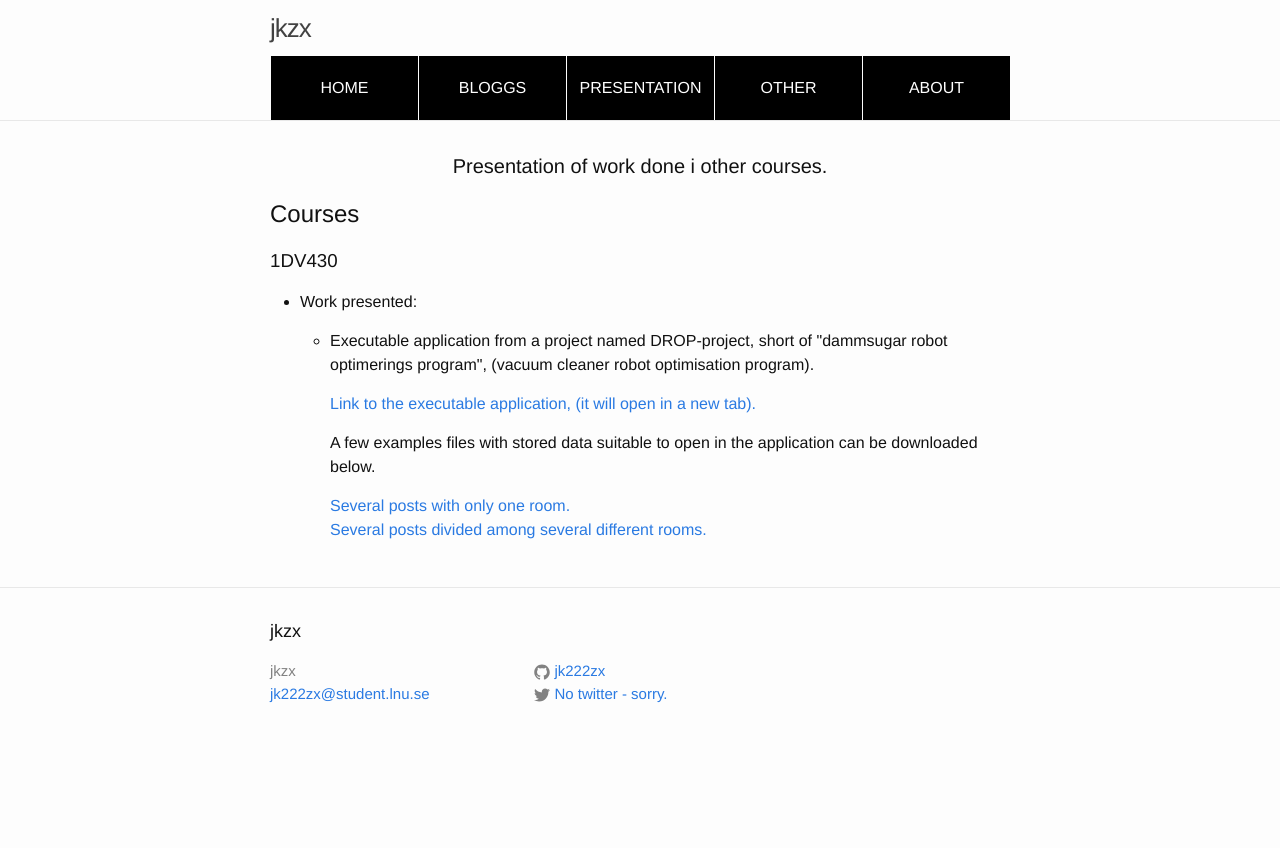
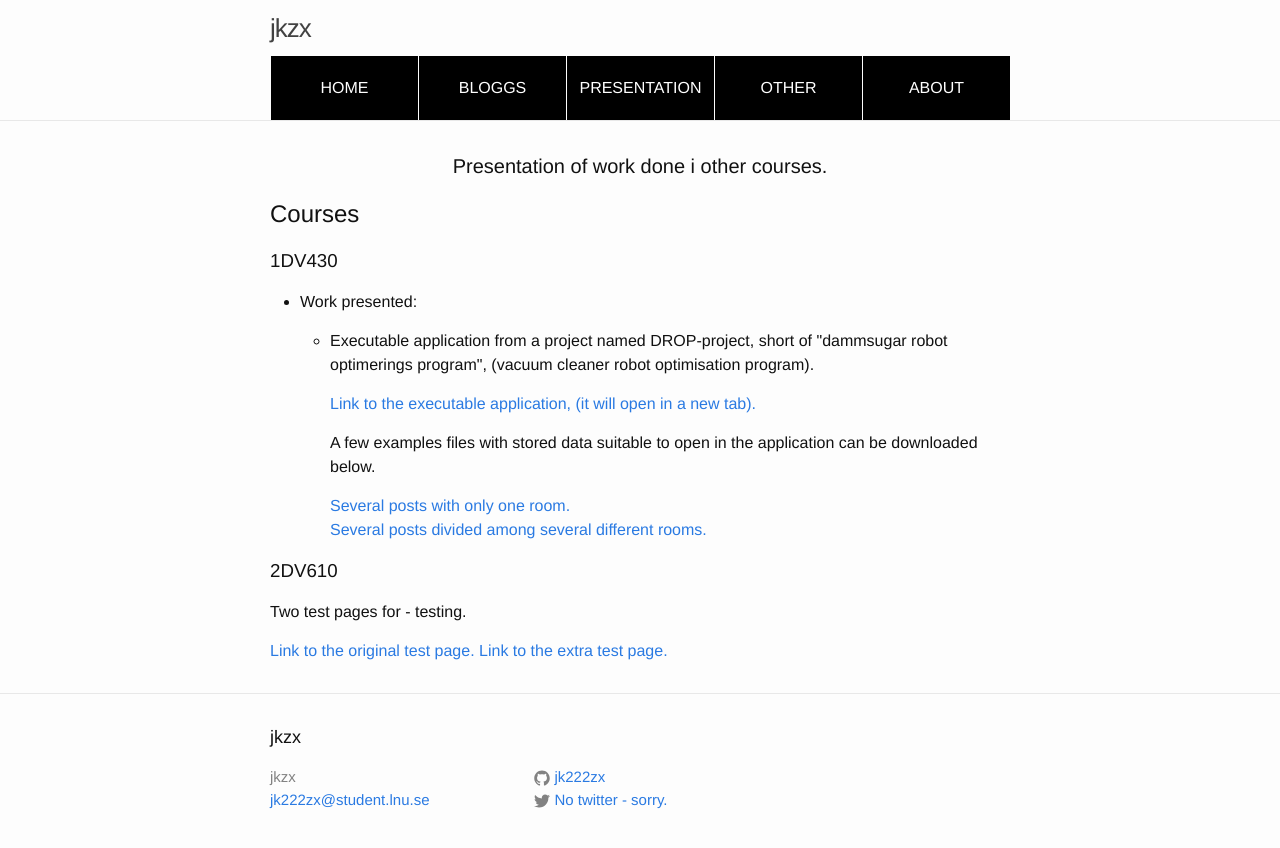
Before and after one commit to jk222zx/jk222zx.github.io, a Jekyll site: the page built from other.html, in a window 1280 px wide. Shown: the top 848 px of the page. Built offline with Jekyll 4.4.1, drawn with Linux system fonts in a browser that asks for light colours.

Commit message:
Update other.html

```diff
--- a/other.html
+++ b/other.html
@@ -28,5 +28,9 @@ layout: default
                 </ul>
             </li>
         </ul>
+        <h3>2DV610</h3>
+			<p>Two test pages for - testing.</p>
+			<a href="/other/2DV610/index.html">Link to the original test page.</a>
+			<a href="/other/2DV610/page2.html">Link to the extra test page.</a>
     </div>
 </body>
```
